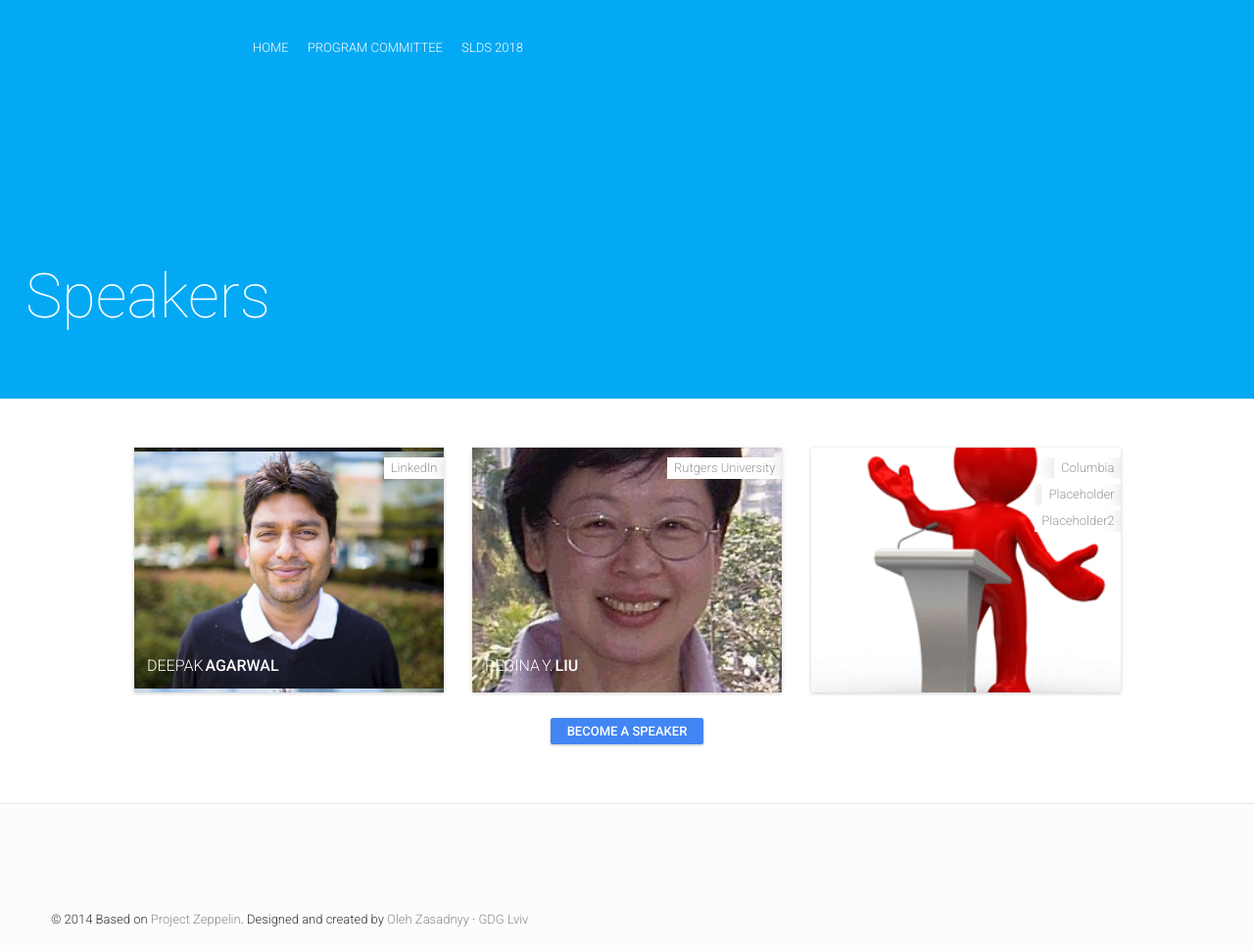
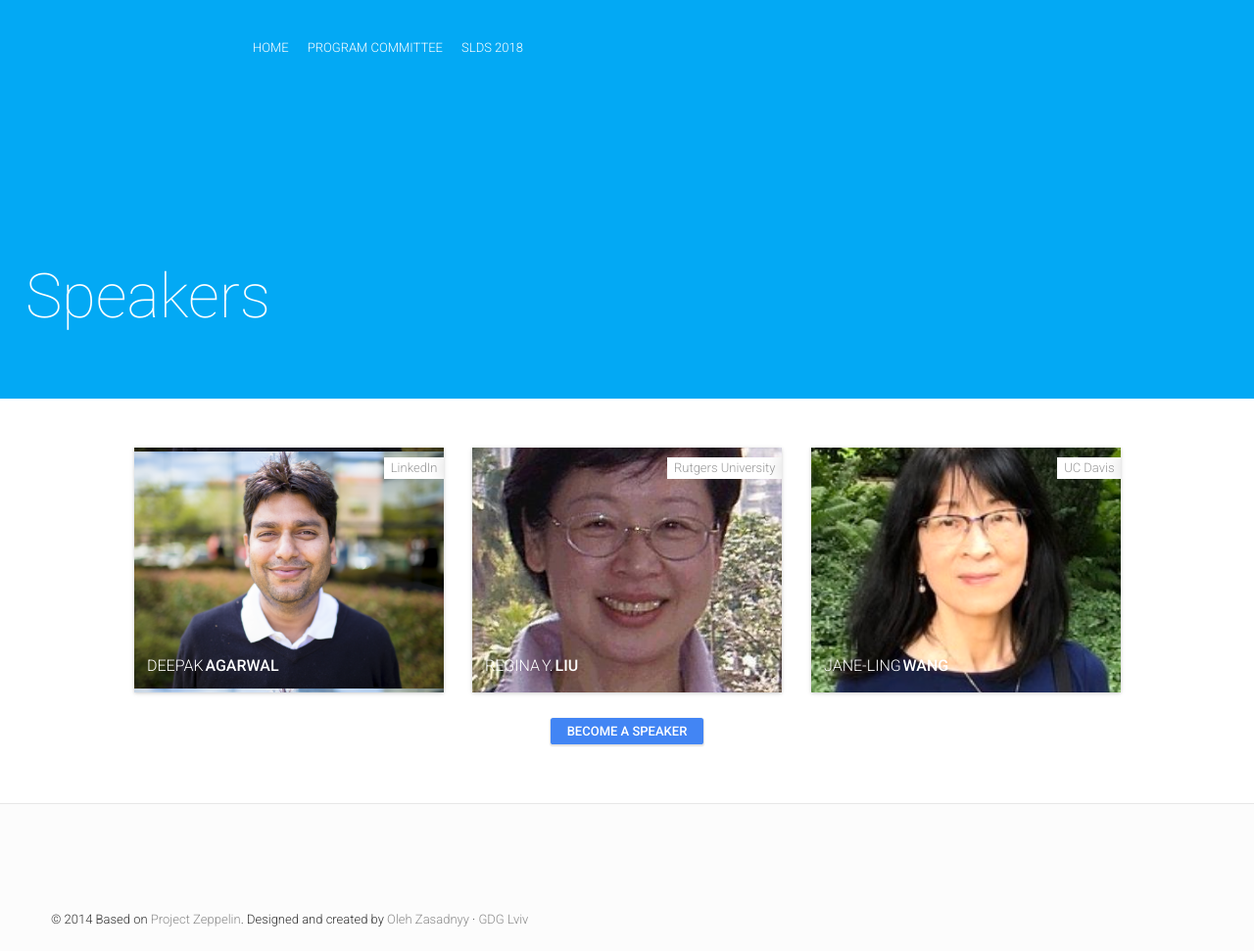
Before and after one commit to ASASLDS/SLDS2020, a Jekyll site: the page built from speakers.html, in a window 1280 px wide and 971 px high. Shown: the whole window at 98% size. Built offline with Jekyll 4.4.1, drawn with Linux system fonts in a browser that asks for light colours; nearby versions of some CDN libraries; comment, search, counter and statistics services are not loaded.

Commit message:
Add Jane-ling wang

```diff
--- a/_data/speakers.yml
+++ b/_data/speakers.yml
@@ -21,15 +21,13 @@
   ribbon:
     - {abbr: "Rutgers University", title: "Distinguished Professor and Chair", url: "https://statistics.rutgers.edu/people-pages/faculty/people/130-faculty/391-regina-y-liu"}
 -
-  id: -3
-  name: "Xerxes"
-  surname: "Xoe"
-  company: "Placeholder Company #3"
-  title: "Placeholder Title #3"
-  bio: "Placeholder Bio #3"
-  thumbnailUrl: "keynote_placeholder.gif"
+  id: 3
+  name: "Jane-Ling"
+  surname: "Wang"
+  company: "Department of Statistics, UC Davis"
+  title: "Distinguished Professor"
+  bio: ""
+  thumbnailUrl: "jane_ling.jpeg"
   rockstar: true
   ribbon:
-    - {abbr: "Columbia", title: "Title #1", url: "https://www.google.com"}
-    - {abbr: "Placeholder", title: "Title #2", url: "https://www.google.com"}
-    - {abbr: "Placeholder2", title: "Title #3", url: "https://www.google.com"}
+    - {abbr: "UC Davis", title: "Distinguished Professor", url: "http://anson.ucdavis.edu/~wang/index.html"}
```
